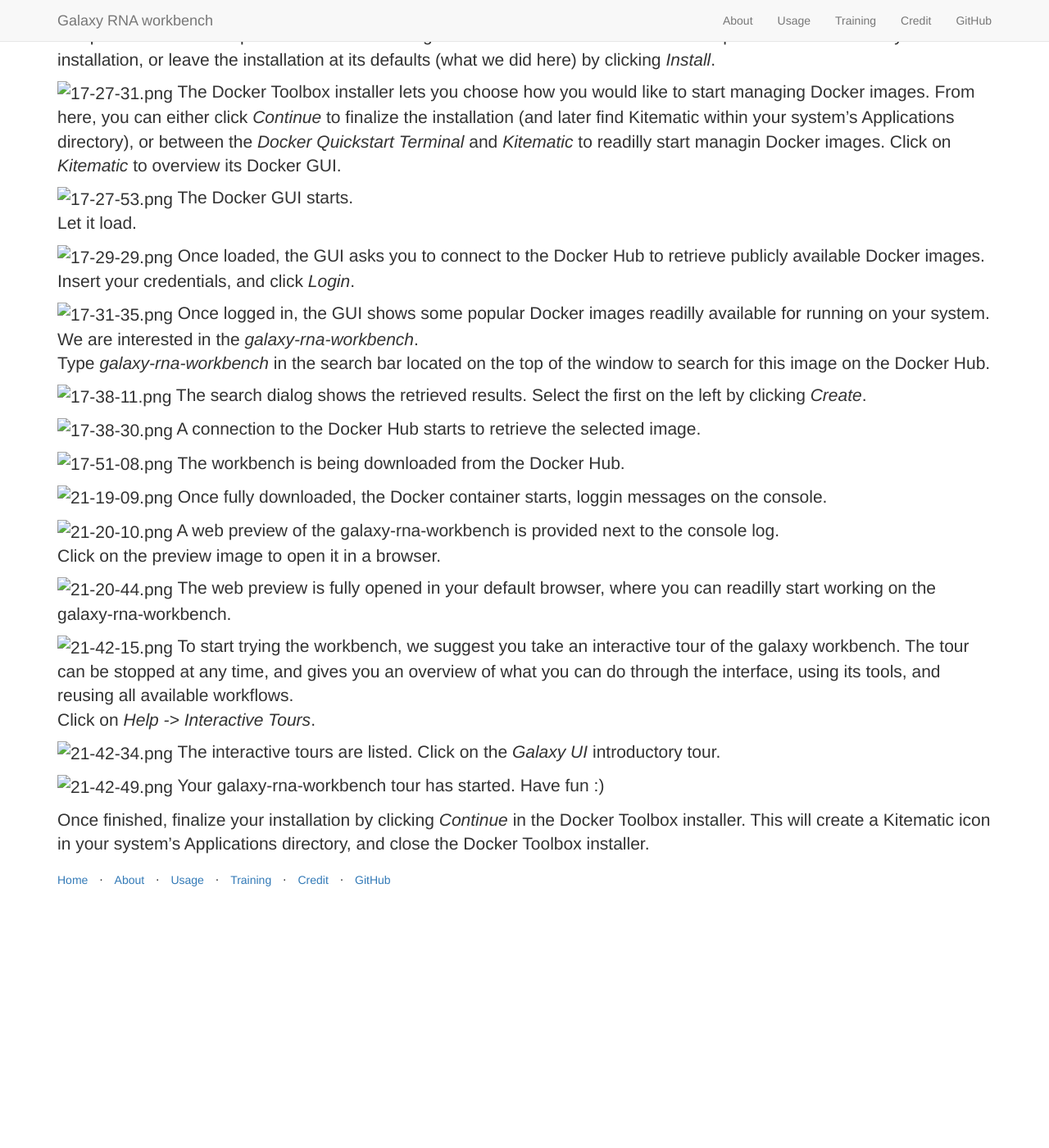
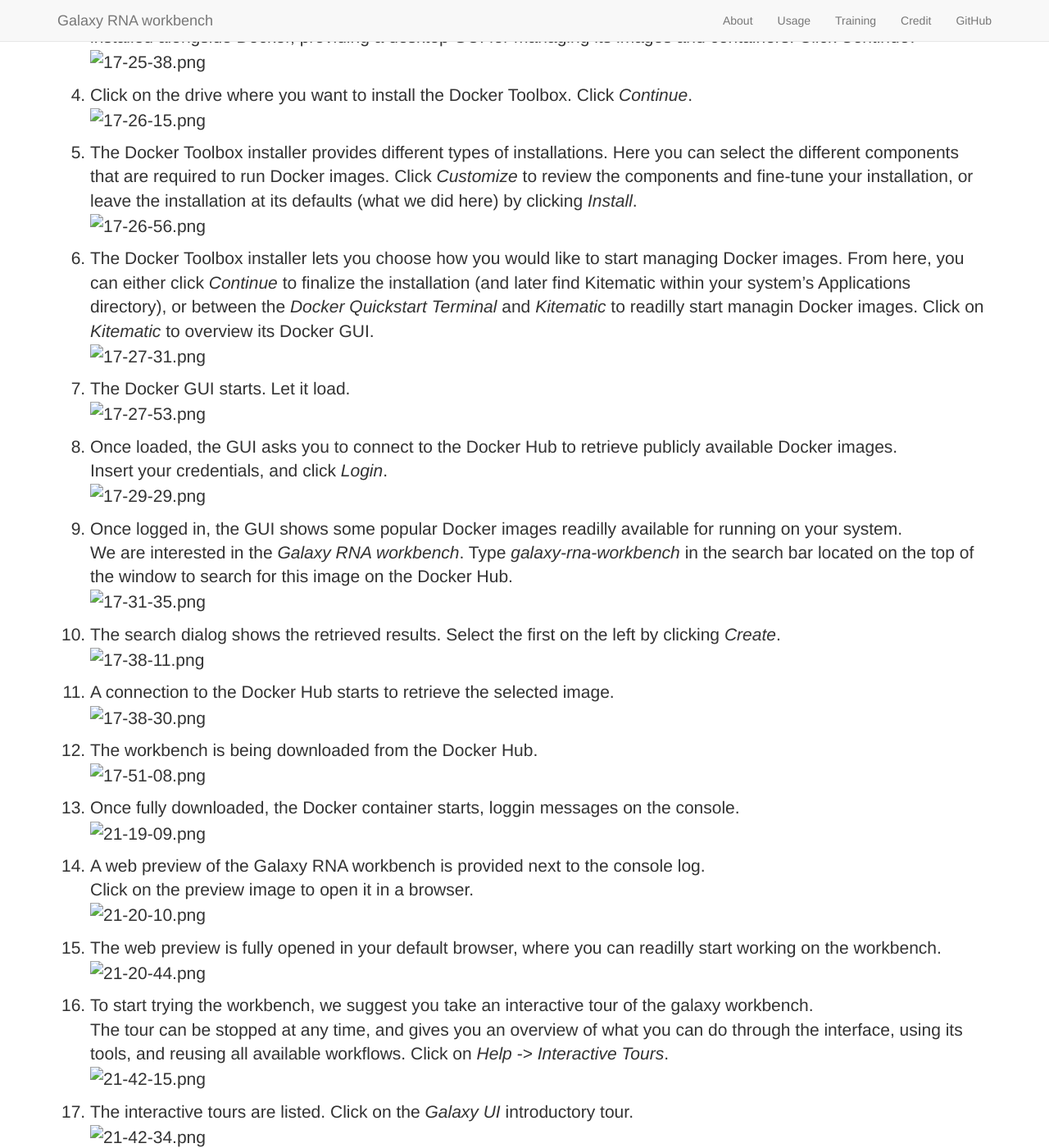
Before and after one commit to bgruening/galaxy-rna-workbench, a Jekyll site: the page built from howto_kitematic_osx.md, in a window 1280 px wide and 1400 px high, scrolled down 599 px. Shown: the whole window at 82% size. Built offline with Jekyll 4.4.1, drawn with Linux system fonts in a browser that asks for light colours; nearby versions of some CDN libraries; our own code applies the rules of GitHub Pages for plain Markdown files; library files that are not in the unit come from our copies; before the commit the page ends 1692 px from its top, so only the background shows below that; some of the changed lines change nothing that is shown; some of the changed text lies outside the part shown.

Commit message:
better indentation, formatting, and wording

```diff
--- a/howto_kitematic_osx.md
+++ b/howto_kitematic_osx.md
@@ -1,72 +1,73 @@
-Download
-=======
+# Galaxy RNA workbench on Kitematic for Mac OSX
 
-1. Make sure your system is up to date using the update manager in App Store
-2. Go to **Kitematic**'s [page](https://kitematic.com/), and download **Docker Toolbox**
+This how-to will guide you through the steps that are needed to run the Galaxy RNA workbench on MacOSX by setting up [Kitematic](https://kitematic.com), which provides a graphical user interface to run Docker containers stored on DockerHub
 
 
-Setup
-=====
+## Installation prerequisites
 
-![17-23-55.png](screenshots/kitematic/osx/17-23-55.png "Install the Docker Toolbox")
-Once the Docker Toolbox package is downloaded.
-Double-click to install it.
+Before proceeding, make sure your system is up to date using App Store's update manager.
+Finally, go to Kitematic's [page](https://kitematic.com/), and download the *Docker Toolbox*.
 
-![17-25-07.png](screenshots/kitematic/osx/17-25-07.png "Installer starts")
-The Docker Toolbox installer starts.
-Click _Continue_ to proceed with the installation.
+## Installation procedure
 
-![17-25-38.png](screenshots/kitematic/osx/17-25-38.png "Content")
-The installer gives an overview of what is provided in the Docker Toolbox. As you can see, Kitematic is going to be installed alongside Docker, providing a desktop GUI for managing its images and containers. Click _Continue_.
+1. Place the downloaded installer where it is more convenient for you. Here we placed it on the Desktop for clarity.
+  Once the Docker Toolbox package is fully downloaded, double-click to proceed to its installation.
+  ![17-23-55.png](screenshots/kitematic/osx/17-23-55.png "Install the Docker Toolbox")
 
-![17-26-15.png](screenshots/kitematic/osx/17-26-15.png "Location")
-Click on the drive where you want to install the Docker Toolbox.
-Click _Continue_.
+2. The Docker Toolbox installer starts. Click _Continue_ to proceed with the installation.
+  ![17-25-07.png](screenshots/kitematic/osx/17-25-07.png "Installer starts")
 
-![17-26-56.png](screenshots/kitematic/osx/17-26-56.png "Customize")
-The Docker Toolbox installer provides different types of installations. Here you can select the different components that are required to run Docker images. Click _Customize_ to review the components and fine-tune your installation, or leave the installation at its defaults (what we did here) by clicking _Install_.
+3. The installer gives an overview of what is provided in the Docker Toolbox. As you can see, Kitematic is going to be installed alongside Docker, providing a desktop GUI for managing its images and containers. Click _Continue_.
+  ![17-25-38.png](screenshots/kitematic/osx/17-25-38.png "Content")
 
-![17-27-31.png](screenshots/kitematic/osx/17-27-31.png "Manage")
-The Docker Toolbox installer lets you choose how you would like to start managing Docker images. From here, you can either click _Continue_ to finalize the installation (and later find Kitematic within your system's Applications directory), or between the *Docker Quickstart Terminal* and *Kitematic* to readilly start managin Docker images. Click on _Kitematic_ to overview its Docker GUI.
+4. Click on the drive where you want to install the Docker Toolbox. Click _Continue_.
+  ![17-26-15.png](screenshots/kitematic/osx/17-26-15.png "Location")
 
-![17-27-53.png](screenshots/kitematic/osx/17-27-53.png "Docker GUI")
-The Docker GUI starts.
-Let it load.
+5. The Docker Toolbox installer provides different types of installations. Here you can select the different components that are required to run Docker images. Click _Customize_ to review the components and fine-tune your installation, or leave the installation at its defaults (what we did here) by clicking _Install_.
+  ![17-26-56.png](screenshots/kitematic/osx/17-26-56.png "Customize")
 
-![17-29-29.png](screenshots/kitematic/osx/17-29-29.png "Docker Hub")
-Once loaded, the GUI asks you to connect to the Docker Hub to retrieve publicly available Docker images. Insert your credentials, and click _Login_.
+6. The Docker Toolbox installer lets you choose how you would like to start managing Docker images. From here, you can either click _Continue_ to finalize the installation (and later find Kitematic within your system's Applications directory), or between the *Docker Quickstart Terminal* and *Kitematic* to readilly start managin Docker images. Click on _Kitematic_ to overview its Docker GUI.
+  ![17-27-31.png](screenshots/kitematic/osx/17-27-31.png "Manage")
 
-![17-31-35.png](screenshots/kitematic/osx/17-31-35.png "Search the galaxy-rna-orkbench")
-Once logged in, the GUI shows some popular Docker images readilly available for running on your system. We are interested in the _galaxy-rna-workbench_.
-Type _galaxy-rna-workbench_ in the search bar located on the top of the window to search for this image on the Docker Hub.
+7. The Docker GUI starts. Let it load.
+  ![17-27-53.png](screenshots/kitematic/osx/17-27-53.png "Docker GUI")
 
-![17-38-11.png](screenshots/kitematic/osx/17-38-11.png "Get the galaxy-rna-workbench")
-The search dialog shows the retrieved results. Select the first on the left by clicking _Create_.
+8. Once loaded, the GUI asks you to connect to the Docker Hub to retrieve publicly available Docker images.
+  Insert your credentials, and click _Login_.
+  ![17-29-29.png](screenshots/kitematic/osx/17-29-29.png "Docker Hub")
 
-![17-38-30.png](screenshots/kitematic/osx/17-38-30.png "Retrieving the image")
-A connection to the Docker Hub starts to retrieve the selected image.
+9. Once logged in, the GUI shows some popular Docker images readilly available for running on your system.
+  We are interested in the _Galaxy RNA workbench_. Type _galaxy-rna-workbench_ in the search bar located on the top of the window to search for this image on the Docker Hub.
+  ![17-31-35.png](screenshots/kitematic/osx/17-31-35.png "Search the galaxy-rna-orkbench")
 
-![17-51-08.png](screenshots/kitematic/osx/17-51-08.png "Downloading the workbench")
-The workbench is being downloaded from the Docker Hub.
+10. The search dialog shows the retrieved results. Select the first on the left by clicking _Create_.
+  ![17-38-11.png](screenshots/kitematic/osx/17-38-11.png "Get the galaxy-rna-workbench")
 
-![21-19-09.png](screenshots/kitematic/osx/21-19-09.png "Docker container starts")
-Once fully downloaded, the Docker container starts, loggin messages on the console.
+11. A connection to the Docker Hub starts to retrieve the selected image.
+  ![17-38-30.png](screenshots/kitematic/osx/17-38-30.png "Retrieving the image")
 
-![21-20-10.png](screenshots/kitematic/osx/21-20-10.png "Web preview")
-A web preview of the galaxy-rna-workbench is provided next to the console log.
-Click on the preview image to open it in a browser.
+12. The workbench is being downloaded from the Docker Hub.
+  ![17-51-08.png](screenshots/kitematic/osx/17-51-08.png "Downloading the workbench")
 
-![21-20-44.png](screenshots/kitematic/osx/21-20-44.png "Workbench opens in the browser")
-The web preview is fully opened in your default browser, where you can readilly start working on the galaxy-rna-workbench.
+13. Once fully downloaded, the Docker container starts, loggin messages on the console.
+  ![21-19-09.png](screenshots/kitematic/osx/21-19-09.png "Docker container starts")
 
+14. A web preview of the Galaxy RNA workbench is provided next to the console log.
+  Click on the preview image to open it in a browser.
+  ![21-20-10.png](screenshots/kitematic/osx/21-20-10.png "Web preview")
+
+15. The web preview is fully opened in your default browser, where you can readilly start working on the workbench.
+  ![21-20-44.png](screenshots/kitematic/osx/21-20-44.png "Workbench opens in the browser")
+
+16. To start trying the workbench, we suggest you take an interactive tour of the galaxy workbench.
+The tour can be stopped at any time, and gives you an overview of what you can do through the interface, using its tools, and reusing all available workflows. Click on _Help -> Interactive Tours_.
 ![21-42-15.png](screenshots/kitematic/osx/21-42-15.png "Have a tour")
-To start trying the workbench, we suggest you take an interactive tour of the galaxy workbench. The tour can be stopped at any time, and gives you an overview of what you can do through the interface, using its tools, and reusing all available workflows.
-Click on _Help -> Interactive Tours_.
 
-![21-42-34.png](screenshots/kitematic/osx/21-42-34.png "Galaxy UI tour")
-The interactive tours are listed. Click on the _Galaxy UI_ introductory tour.
+17. The interactive tours are listed. Click on the _Galaxy UI_ introductory tour.
+  ![21-42-34.png](screenshots/kitematic/osx/21-42-34.png "Galaxy UI tour")
 
-![21-42-49.png](screenshots/kitematic/osx/21-42-49.png "Have fun")
-Your galaxy-rna-workbench tour has started. Have fun :)
+18. Your Galaxy RNA workbench tour has started. Have fun :)
+  ![21-42-49.png](screenshots/kitematic/osx/21-42-49.png "Have fun")
 
-Once finished, finalize your installation by clicking _Continue_ in the Docker Toolbox installer. This will create a Kitematic icon in your system's Applications directory, and close the Docker Toolbox installer.
+Once finished, finalize your installation by clicking _Continue_ in the Docker Toolbox installer.
+This will create a Kitematic icon in your system's Applications directory, and close the Docker Toolbox installer.
```
